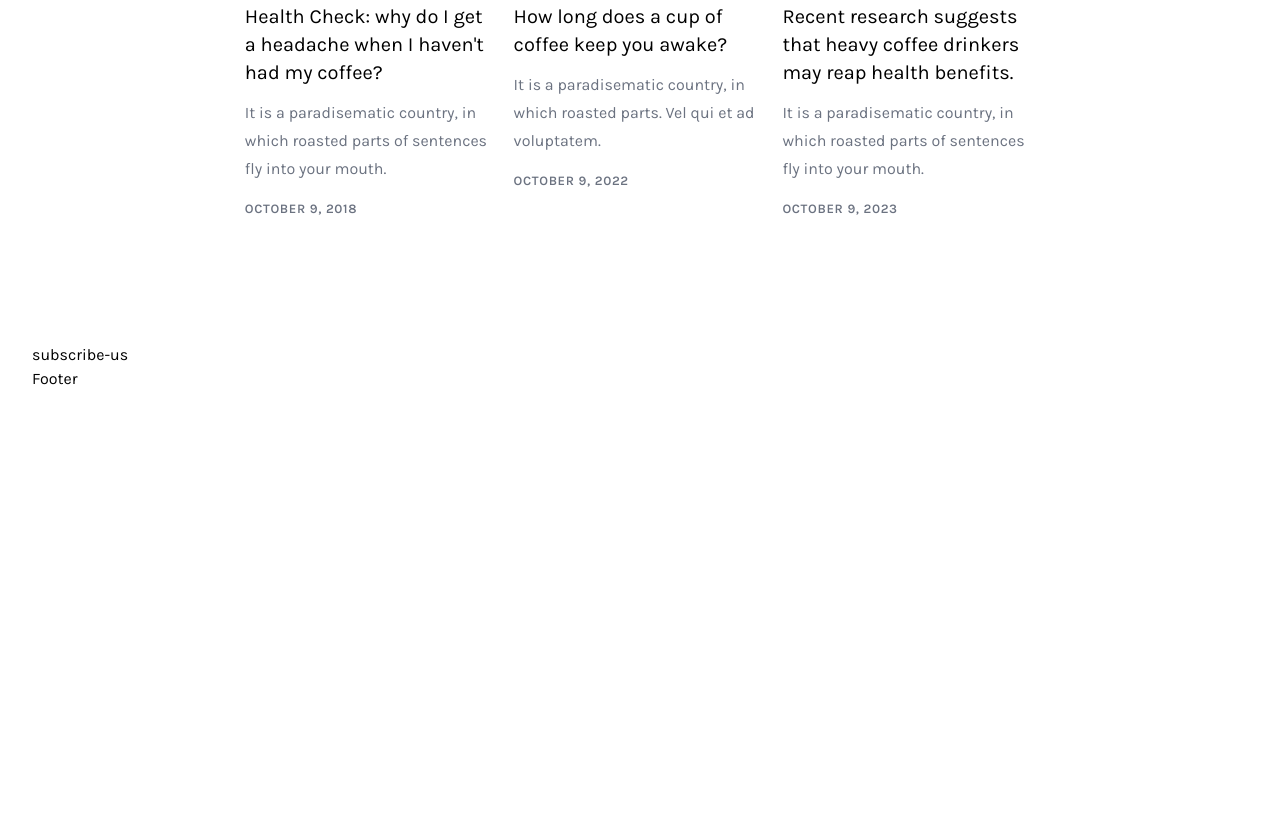
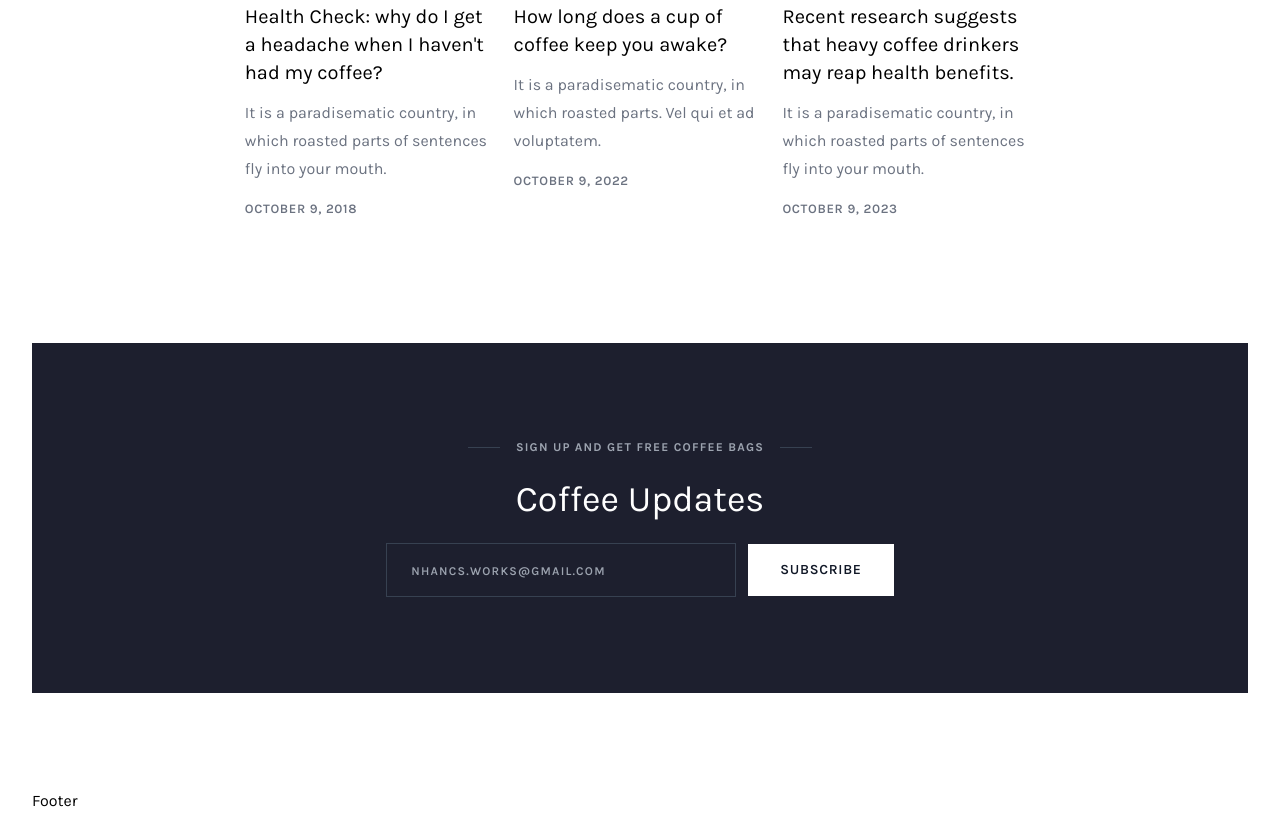
Before and after one commit to nhanlecs92/tailwindcss-begin, a website: page public/index.html in a window 1280 px wide. Shown: the part 5171-5984 px from the top of the page. Before the commit the page ends 5562 px from the top, so only its background shows below. Drawn offline with nearby package versions, Linux system fonts and the light colour scheme; files that its build step writes are made by us from their sources.

Commit message:
Add subcribe us.

```diff
--- a/public/index.html
+++ b/public/index.html
@@ -494,8 +494,30 @@
                 </div>
                 <!--End lifestyle-story-->
 
-                <div class="subscribe-us">
-                    subscribe-us
+                <div class="subscribe-us h-[350px] bg-[#1d1f2e] flex flex-col justify-center items-center mb-24">
+
+                    <div class="flex justify-center items-center px-6 xs:px-0 mb-6">
+                        <div class="w-8 h-px bg-gray-700"></div>
+                        <div class="uppercase mx-4 tracking-widest text-gray-400 font-bold text-xs text-center">
+                            Sign up and get free coffee bags
+                        </div>
+                        <div class="w-8 h-px bg-gray-700"></div>
+                    </div>
+
+                    <div class="text-4xl text-white mb-6">Coffee Updates</div>
+
+                    <div class="ct-form">
+                        <div class="flex flex-col md:flex-row justify-center items-center gap-3">
+                            <div class="ct-form-item text-center">
+                                <input type="email" placeholder="nhancs.works@gmail.com"
+                                    class="px-6 py-4 w-[350px] max-w-[80%] xs:max-w-full bg-inherit border-[1px] border-gray-700 outline-none text-white leading-5 hover:border-gray-300 duration-500 focus:border-gray-300 placeholder:uppercase placeholder:text-xs placeholder:tracking-widest placeholder:font-semibold">
+                            </div>
+                            <div class="ct-form-item">
+                                <button type="submit"
+                                    class="ct-button bg-white text-gray-900 w-max max-h-[54px]">Subscribe</button>
+                            </div>
+                        </div>
+                    </div>
                 </div>
                 <!--End subscribe-us-->
             </main>
```
